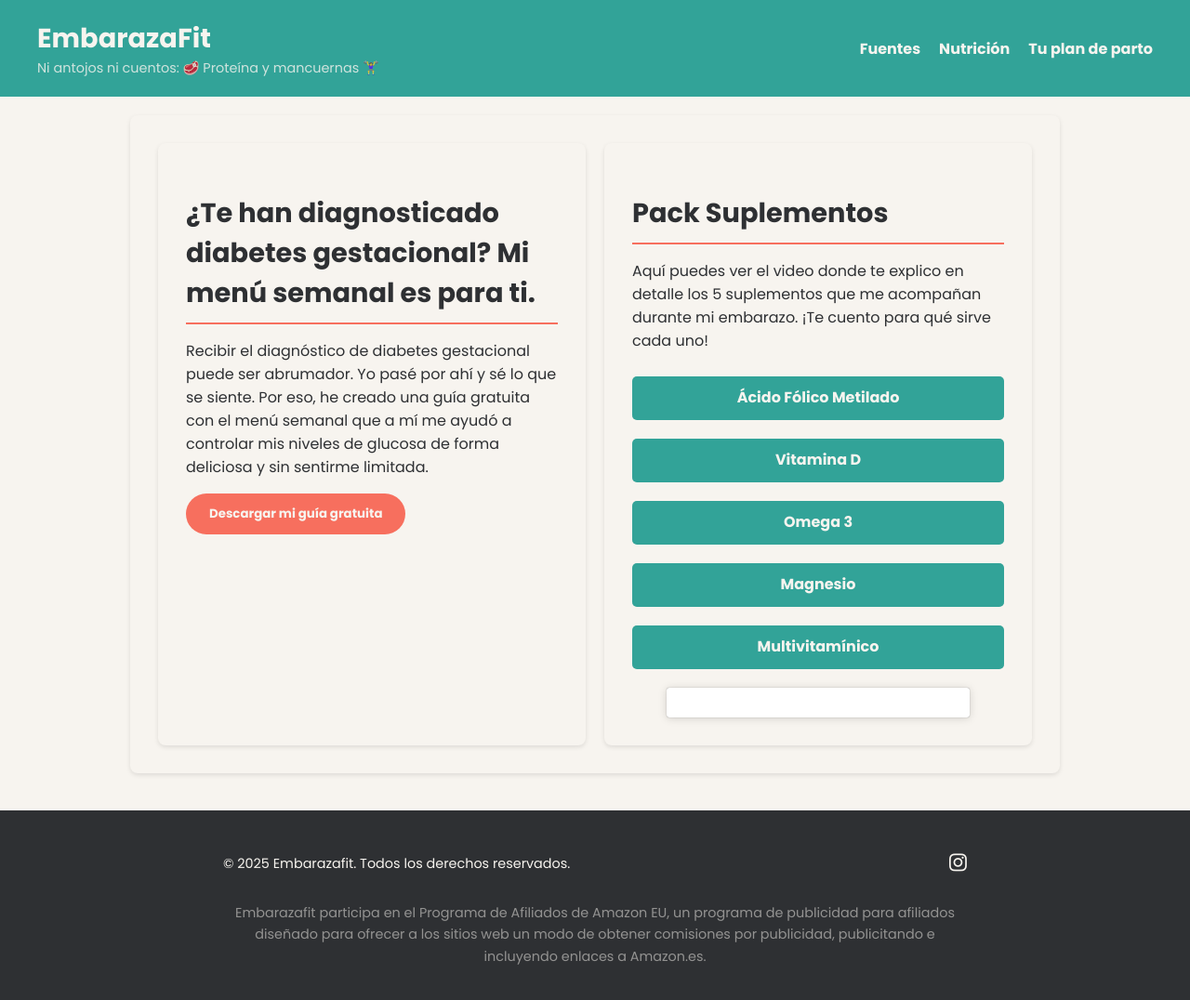
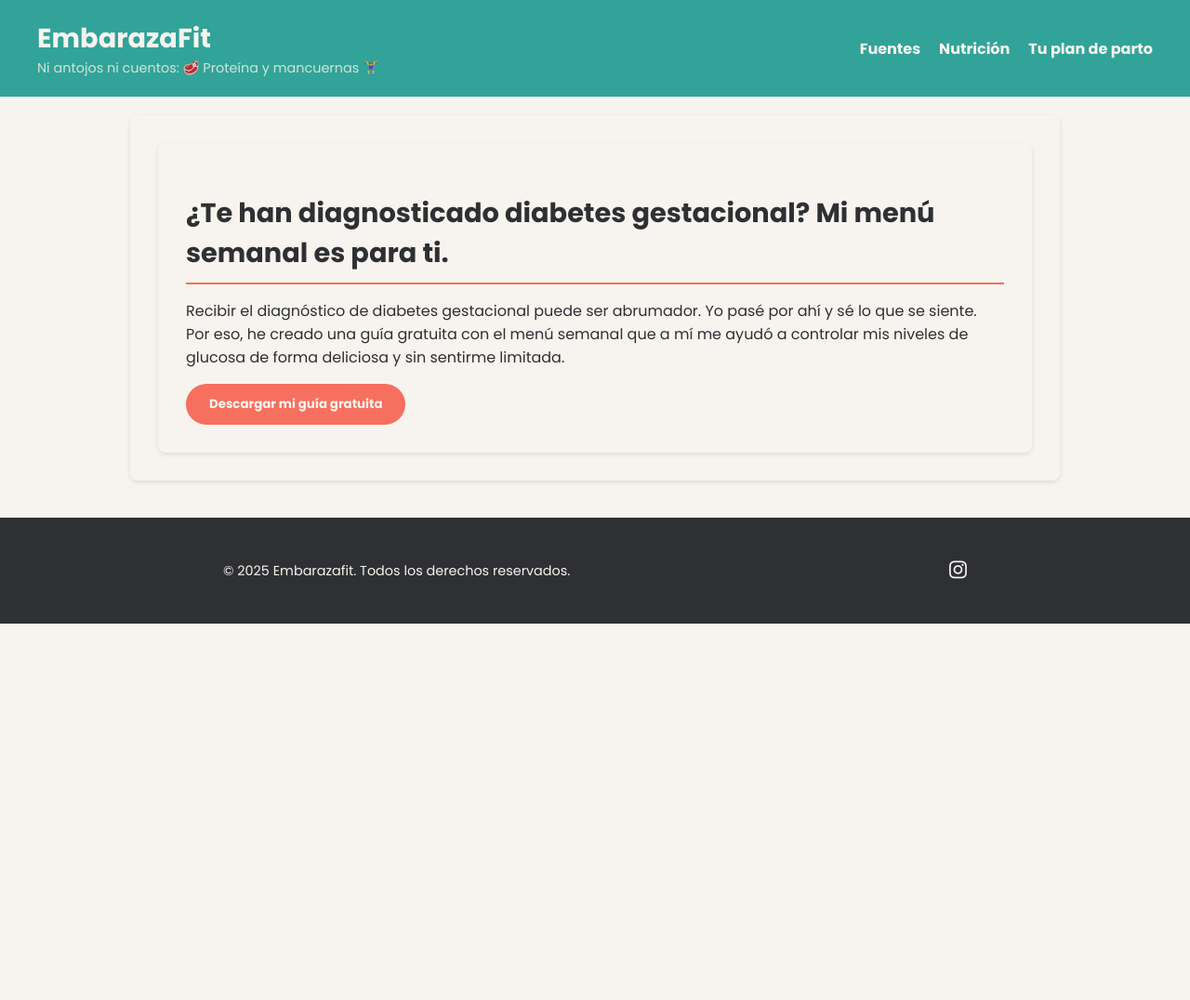
Before and after one commit to Ro008/embarazafit-web, an Astro site: page / in a window 1280 px wide. Shown: the whole page at 93% size. After the commit the page ends 800 px from the top, so only its background shows below. Built offline with nearby package versions, Linux system fonts and the light colour scheme; Astro itself is replaced by a stand-in of ours; a script that the page names is missing.

Commit message:
Remove affiliate disclaimer and related links from multiple pages, streamlining content and improving layout consistency.

```diff
--- a/src/layouts/Layout.astro
+++ b/src/layouts/Layout.astro
@@ -70,12 +70,6 @@ const { title = 'Embarazafit' } = Astro.props;
           <i class="fab fa-instagram"></i>
         </a>
       </div>
-      <p class="afiliado-disclaimer">
-        Embarazafit participa en el Programa de Afiliados de Amazon EU, un
-        programa de publicidad para afiliados diseñado para ofrecer a los sitios
-        web un modo de obtener comisiones por publicidad, publicitando e
-        incluyendo enlaces a Amazon.es.
-      </p>
     </footer>
 
     <script async src="//www.instagram.com/embed.js"></script>
--- a/src/pages/fuentes-parto-posparto.astro
+++ b/src/pages/fuentes-parto-posparto.astro
@@ -14,7 +14,6 @@ import Layout from '../layouts/Layout.astro';
             recurso clave para prepararse mentalmente y reducir el miedo al
             nacimiento.
           </p>
-          <a href="https://amzn.to/3JqF5Gb" class="btn-fuente">Ver recurso</a>
         </div>
         <div class="fuente-card">
           <h3>Madre: Escúchate, compréndete y date lo que necesitas</h3>
@@ -22,7 +21,6 @@ import Layout from '../layouts/Layout.astro';
             Un recurso esencial de autocuidado y comprensión emocional para la
             etapa de la maternidad y el posparto.
           </p>
-          <a href="https://amzn.to/3JAV6JD" class="btn-fuente">Ver recurso</a>
         </div>
         <div class="fuente-card">
           <h3>Tu Mejor Parto</h3>
--- a/src/pages/index.astro
+++ b/src/pages/index.astro
@@ -47,70 +47,6 @@ import Layout from "../layouts/Layout.astro";
           </button>
         </div>
       </div>
-
-      <div class="column">
-        <h2>Pack Suplementos</h2>
-        <div class="acordeon-content">
-          <p>
-            Aquí puedes ver el video donde te explico en detalle los 5
-            suplementos que me acompañan durante mi embarazo. ¡Te cuento para
-            qué sirve cada uno!
-          </p>
-          <div class="links-container">
-            <a href="https://amzn.to/45vNQHe" class="btn-amazon" target="_blank"
-              >Ácido Fólico Metilado</a
-            >
-            <a href="https://amzn.to/4n2sXtg" class="btn-amazon" target="_blank"
-              >Vitamina D</a
-            >
-            <a href="https://amzn.to/4lF2Ebr" class="btn-amazon" target="_blank"
-              >Omega 3</a
-            >
-            <a href="https://amzn.to/41VSnAk" class="btn-amazon" target="_blank"
-              >Magnesio</a
-            >
-            <a href="https://amzn.to/4mHFulK" class="btn-amazon" target="_blank"
-              >Multivitamínico</a
-            >
-          </div>
-          <div class="video-wrapper">
-            <blockquote
-              class="instagram-media"
-              data-instgrm-permalink="https://www.instagram.com/reel/DNK-4j3tGCM/?utm_source=ig_embed&amp;utm_campaign=loading"
-              data-instgrm-version="14"
-              style="
-                background: #fff;
-                border: 0;
-                border-radius: 3px;
-                box-shadow: 0 0 1px 0 rgba(0, 0, 0, 0.5),
-                  0 1px 10px 0 rgba(0, 0, 0, 0.15);
-                margin: 1px;
-                max-width: 540px;
-                min-width: 326px;
-                padding: 0;
-                width: 99.375%;
-                width: -webkit-calc(100% - 2px);
-                width: calc(100% - 2px);
-              "
-            >
-              <div style="padding: 16px">
-                <a
-                  href="https://www.instagram.com/reel/DNK-4j3tGCM/?utm_source=ig_embed&amp;utm_campaign=loading"
-                  style="
-                    background: #ffffff;
-                    line-height: 0;
-                    padding: 0 0;
-                    text-align: center;
-                    text-decoration: none;
-                    width: 100%;
-                  "
-                  target="_blank"
-                ></a>
-              </div>
-            </blockquote>
-          </div>
-        </div>
-      </div>
     </section>
   </main>
 </Layout>
@@ -124,13 +60,6 @@ import Layout from "../layouts/Layout.astro";
     flex-wrap: wrap;
     gap: 20px;
     margin-bottom: 40px;
-  }
-
-  .links-container {
-    display: flex;
-    flex-direction: column;
-    gap: 10px;
-    margin-bottom: 20px;
   }
 
   /* Estilos de las columnas en escritorio (ancho > 767px) */
@@ -153,11 +82,6 @@ import Layout from "../layouts/Layout.astro";
     .acordeon-content {
       max-height: none !important;
       overflow: visible;
-    }
-
-    .video-wrapper .instagram-media {
-      max-width: 50% !important;
-      margin: 20px auto 0 auto !important;
     }
   }
 
@@ -216,29 +140,6 @@ import Layout from "../layouts/Layout.astro";
         transform: translateY(0);
       }
     }
-
-    .video-wrapper .instagram-media {
-      max-width: 100% !important;
-      min-width: unset !important;
-      width: 100% !important;
-    }
-  }
-
-  .btn-amazon {
-    display: inline-block;
-    padding: 10px 20px;
-    background-color: var(--deep-teal);
-    color: var(--pale-sand);
-    text-decoration: none;
-    border-radius: 5px;
-    font-weight: bold;
-    text-align: center;
-    transition: background-color 0.3s ease;
-    margin-top: 10px;
-  }
-
-  .btn-amazon:hover {
-    background-color: var(--dark-charcoal);
   }
 
   /*
--- a/src/styles.css
+++ b/src/styles.css
@@ -279,13 +279,6 @@ footer {
   color: var(--vibrant-coral);
 }
 
-.afiliado-disclaimer {
-  max-width: 800px;
-  margin: 0 auto;
-  text-align: center;
-  opacity: 0.5;
-}
-
 @media (min-width: 768px) {
   footer {
     align-items: center;
@@ -298,8 +291,4 @@ footer {
     width: 100%;
     max-width: 800px;
   }
-
-  .afiliado-disclaimer {
-    margin-top: 10px;
-  }
 }
```
